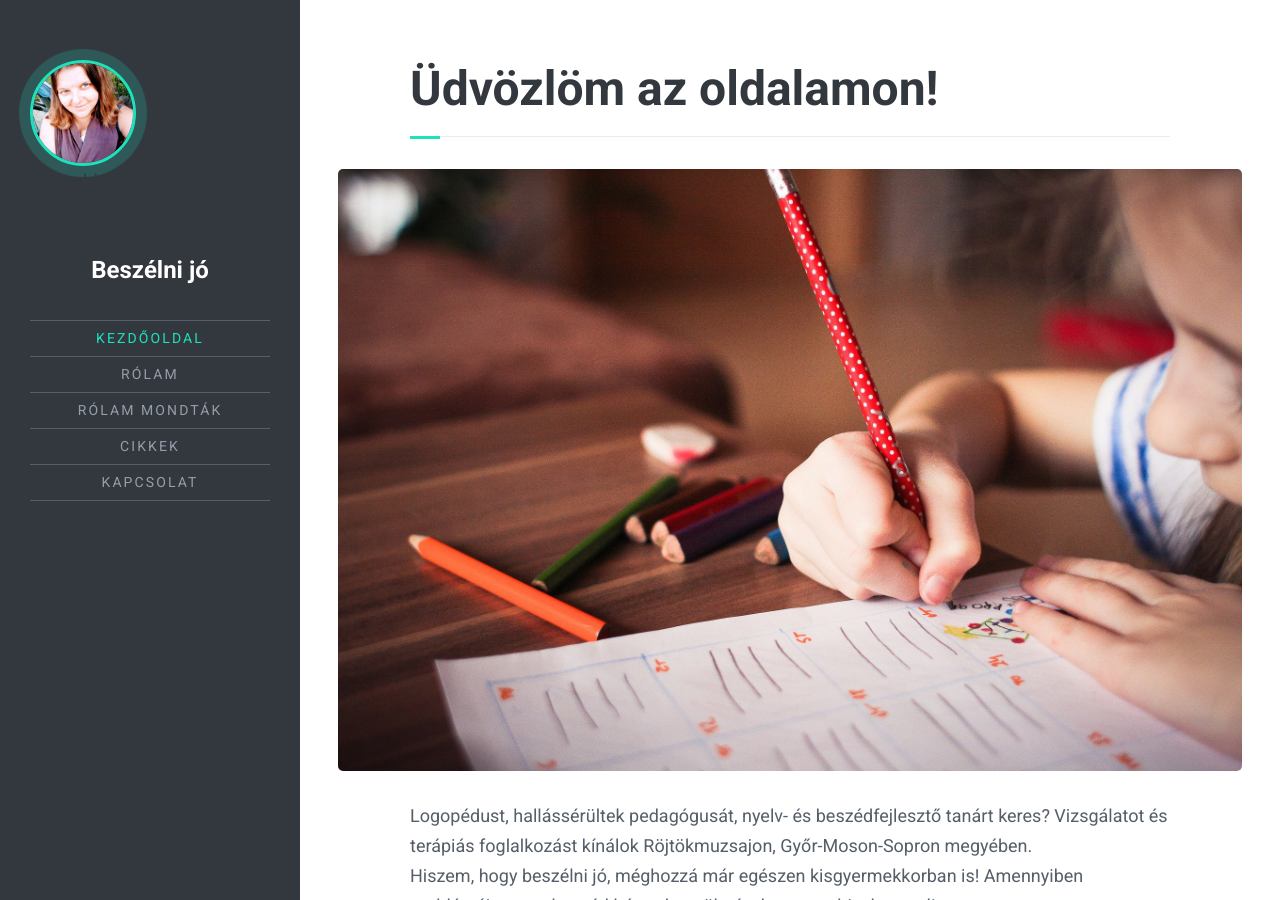
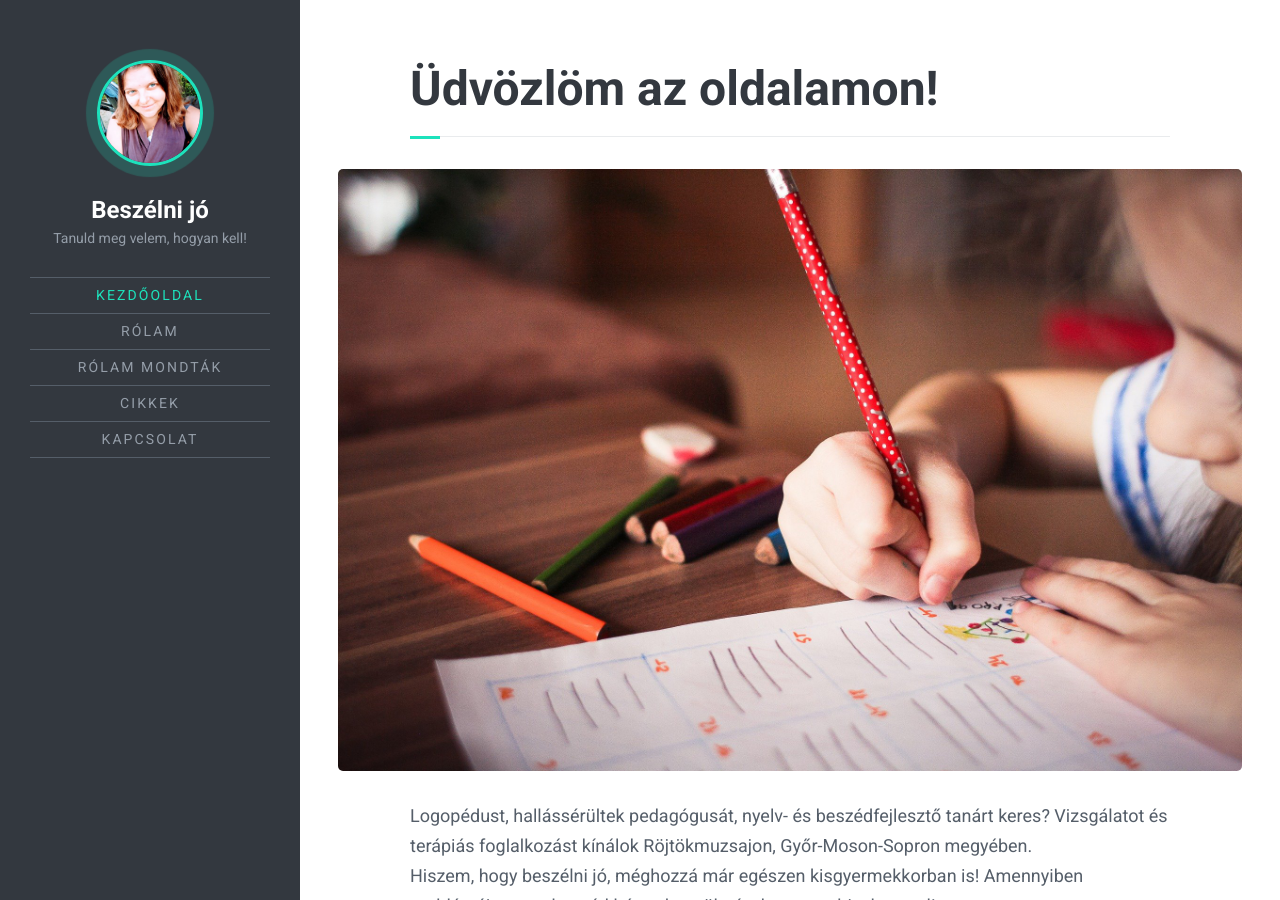
Before and after one commit to beszelnijo/beszelnijo.github.io, a Jekyll site: the page built from index.md, in a window 1280 px wide and 900 px high. Built offline with Jekyll 4.4.1, drawn with Linux system fonts in a browser that asks for light colours.

Commit message:
Update header.html

```diff
--- a/_includes/header.html
+++ b/_includes/header.html
@@ -5,11 +5,11 @@
         <div class="site-branding">
           <p class="profile">
             <a href='{{ '/' | relative_url }}'><img src="{{ '/images/avatar.jpg' | relative_url }}"
-                class="avatar" alt="Beszélni jó" />Tanuld meg velem, hogyan kell!</a>
+                class="avatar" alt="Beszélni jó" /></a>
           </p><!-- .profile -->
           <div class="site-identity">
             <p class="site-title"><a href='{{ '/' | relative_url }}'>Beszélni jó</a></p>
-            <p class="site-description"></p>
+            <p class="site-description">Tanuld meg velem, hogyan kell!</p>
           </div><!-- .site-identity -->
           {% if site.header.has_nav or site.header.has_social %}
           <button id="menu-toggle" class="menu-toggle"><span class="screen-reader-text">Menu</span><span class="icon-menu"
```
